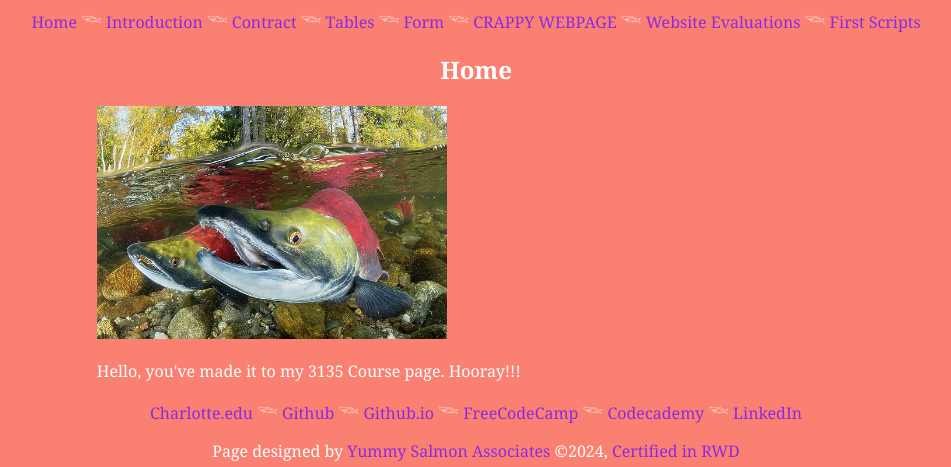
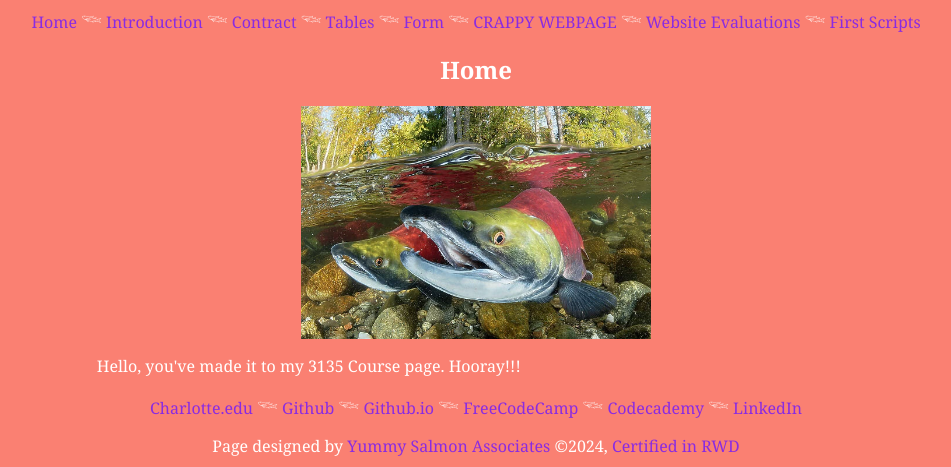
Before and after one commit to YasineSouissi/yasinesouissi.github.io, a plain HTML site: page itis3135/index.html in a window 1280 px wide. Shown: the part 88-555 px from the top of the page, without its empty margins (164-1115 px from the left). Drawn offline with Linux system fonts and the light colour scheme.

Commit message:
fixed picture center

```diff
--- a/itis3135/styles/default.css
+++ b/itis3135/styles/default.css
@@ -1,6 +1,13 @@
-@media screen and(max-width:800px){
+@media screen and ( min-width: 981px ) and ( max-width: 1400px ) {
 
 }
+@media screen and ( min-width: 601px ) and ( max-width: 980px )  {
+
+}
+@media screen and ( min-width: 370px ) and ( max-width: 600px ) {
+
+}
+
 body{
     background-color:salmon;
     text-align: center;
@@ -27,6 +34,9 @@ img{
     width: 350px;
     height:fit-content;
     text-align: center;
+    margin-left: auto;
+    margin-right: auto;
+    display: block;
 }
 .info{
     background-color: black;
```
